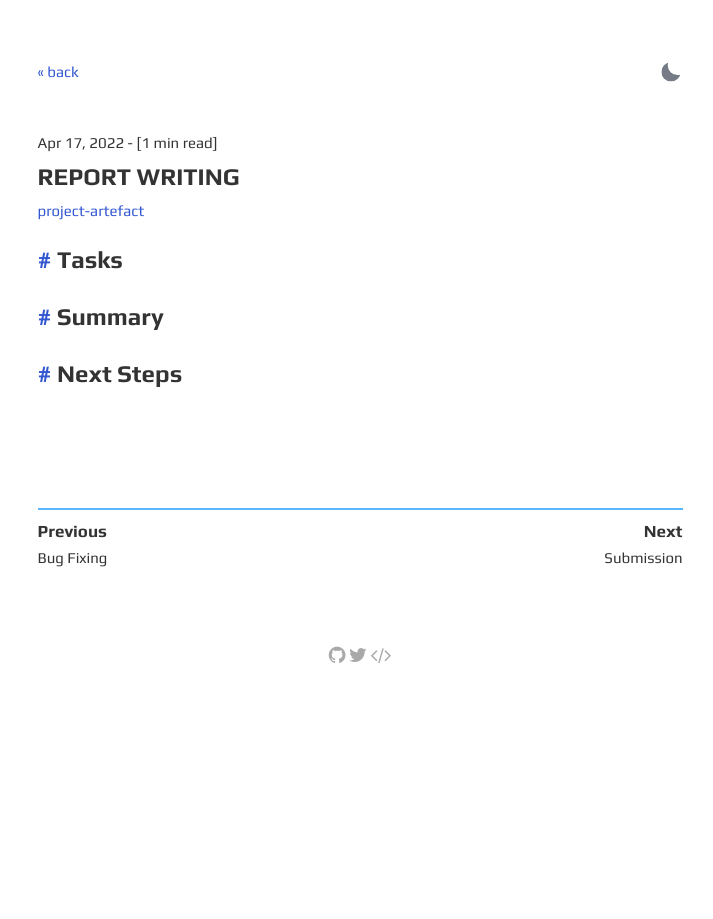
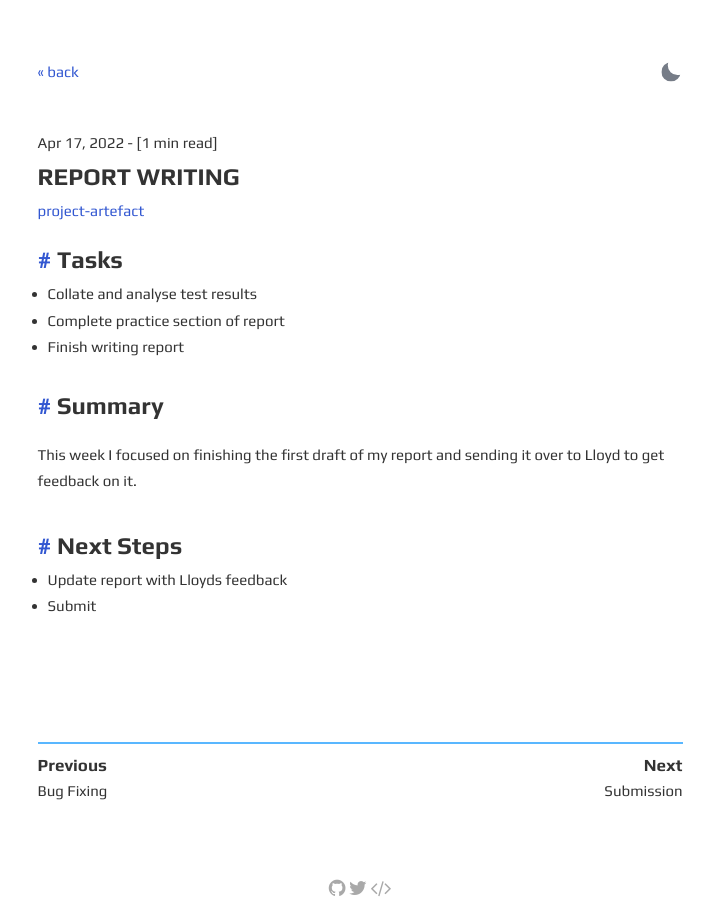
Before and after one commit to zar67/cctp-devlog, a Jekyll site: the page built from _posts/2022-04-17-report-writing.md, in a window 1280 px wide. Shown: the whole page, without its empty margins (280-993 px from the left). Built offline with Jekyll 4.4.1, drawn with Linux system fonts in a browser that asks for light colours.

Commit message:
Actually save the file idiot...

```diff
--- a/_posts/2022-04-17-report-writing.md
+++ b/_posts/2022-04-17-report-writing.md
@@ -6,9 +6,13 @@ tags: project-artefact
 ---
 
 ### Tasks
-
+- Collate and analyse test results
+- Complete practice section of report
+- Finish writing report
 
 ### Summary
-
+This week I focused on finishing the first draft of my report and sending it over to Lloyd to get feedback on it.
 
 ### Next Steps
+- Update report with Lloyds feedback
+- Submit
```
